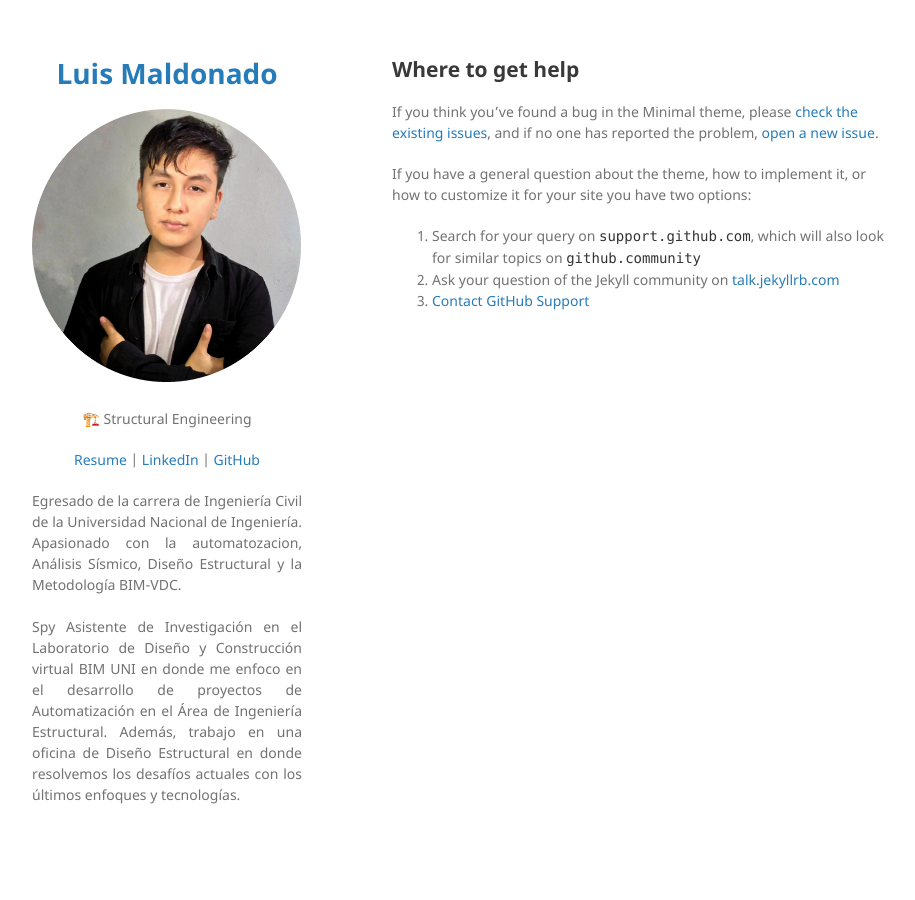
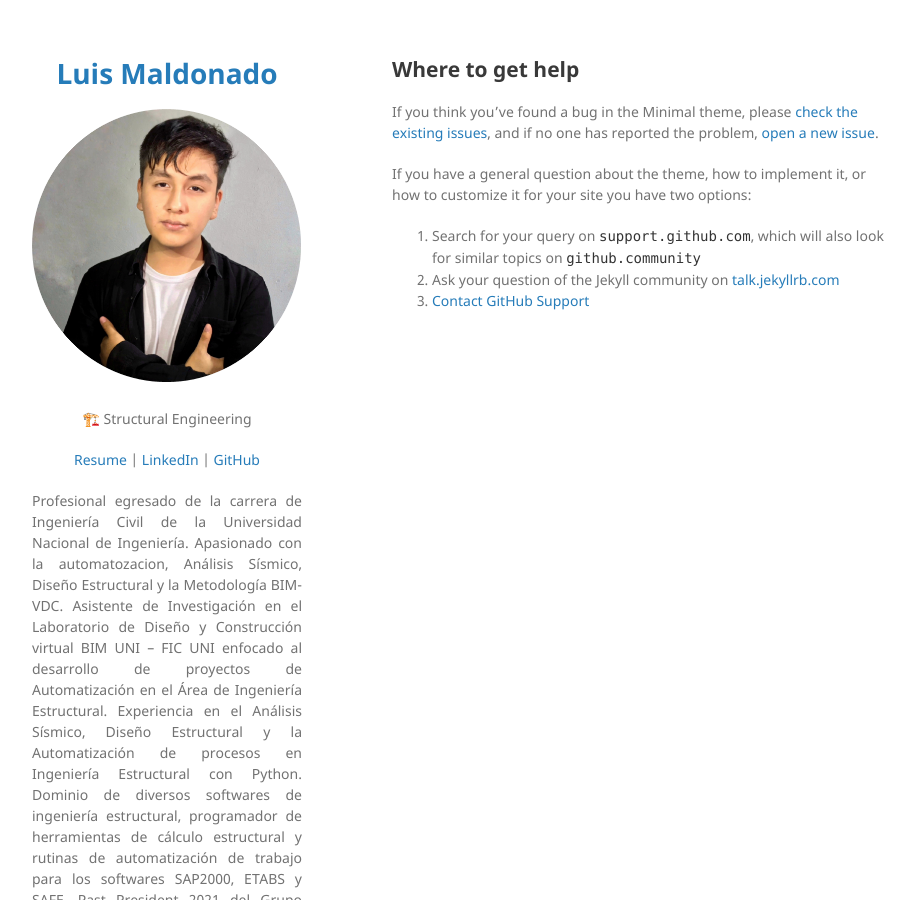
Before and after one commit to LuisMaldonado-py/LuisMaldonado-py.github.io, a Jekyll site: the page built from docs/SUPPORT.md, in a window 1280 px wide. Shown: the whole page, without its empty margins (178-1093 px from the left). Built offline with Jekyll 4.4.1, drawn with Linux system fonts in a browser that asks for light colours; our own code applies the rules of GitHub Pages for plain Markdown files; some of the changed text lies outside the part shown.

Commit message:
update
eliminacion de pdf de MC automatizado de AS

Mejoramiento de la presentacion

```diff
--- a/_config.yml
+++ b/_config.yml
@@ -10,10 +10,14 @@ description: <p align="center">🏗️ Structural Engineering </p>
   </p>
 
   <p align="justify">
-  Egresado de la carrera de Ingeniería Civil de la Universidad Nacional de Ingeniería. Apasionado con la automatozacion, Análisis Sísmico, Diseño Estructural y la Metodología BIM-VDC.
-  <br><br>
-  Spy Asistente de Investigación en el Laboratorio de Diseño y Construcción virtual BIM UNI en donde me enfoco en el desarrollo de proyectos de Automatización en el Área de Ingeniería Estructural. Además, trabajo en una oficina de Diseño Estructural en donde resolvemos los desafíos actuales con los últimos enfoques y tecnologías.
-  <br><br>
+  Profesional egresado de la carrera de Ingeniería Civil de la Universidad Nacional de Ingeniería. Apasionado con la automatozacion, Análisis Sísmico, Diseño Estructural y la Metodología BIM-VDC.
+
+  Asistente de Investigación en el Laboratorio de Diseño y Construcción virtual BIM UNI – FIC UNI enfocado al desarrollo de proyectos de Automatización en el Área de Ingeniería Estructural.
+
+  Experiencia en el Análisis Sísmico, Diseño Estructural y la Automatización de procesos en Ingeniería Estructural con Python.
+  Dominio de diversos softwares de ingeniería estructural, programador de herramientas de cálculo estructural y rutinas de automatización de trabajo para los softwares SAP2000, ETABS y SAFE.
+
+  Past President 2021 del Grupo Estudiantil de Análisis y Diseño Estructural GADEST – UNI.
   </p>
 
 google_analytics: G-ZZYG0XLBM7
```
Also changed, not shown: index.md (+3 -0 lines).
